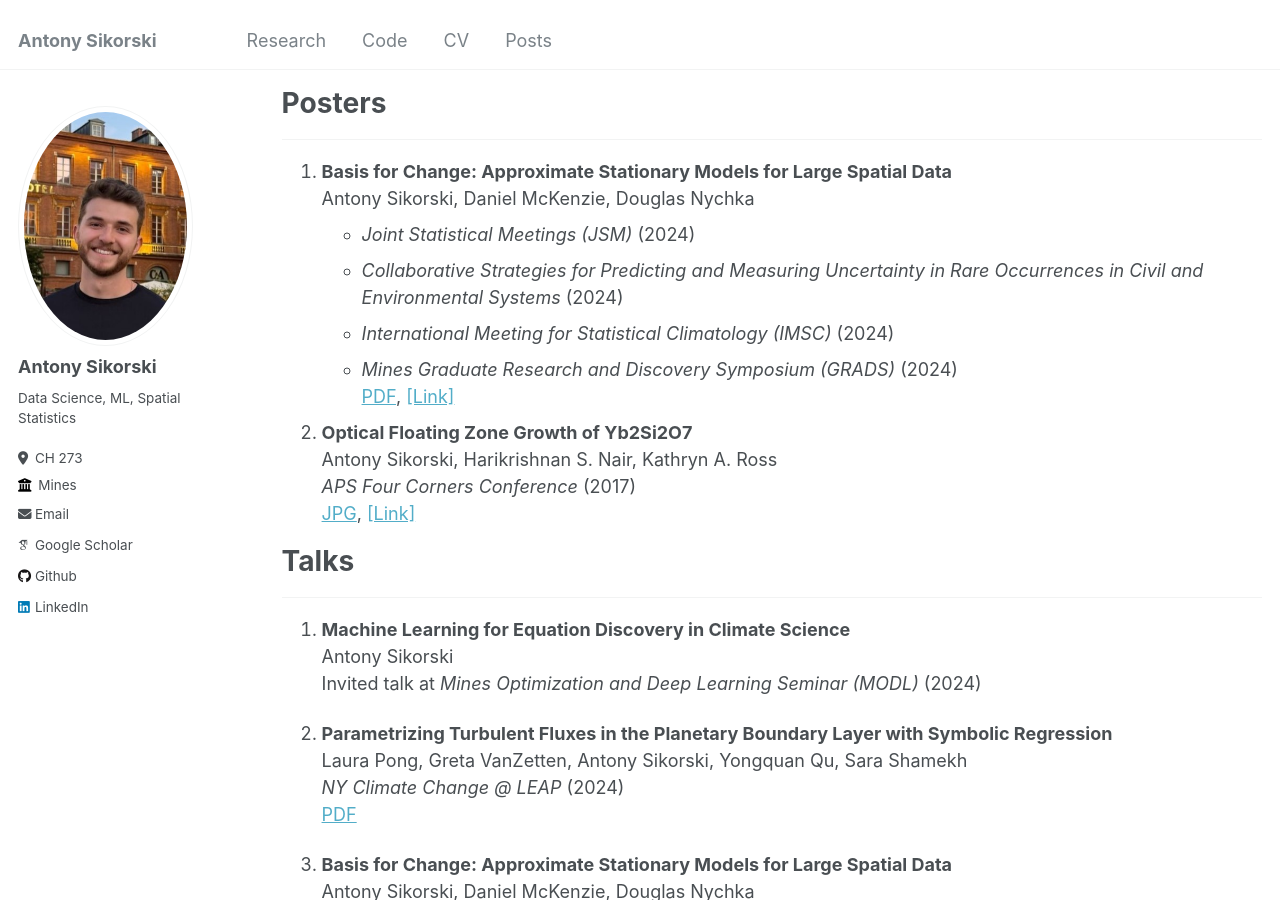
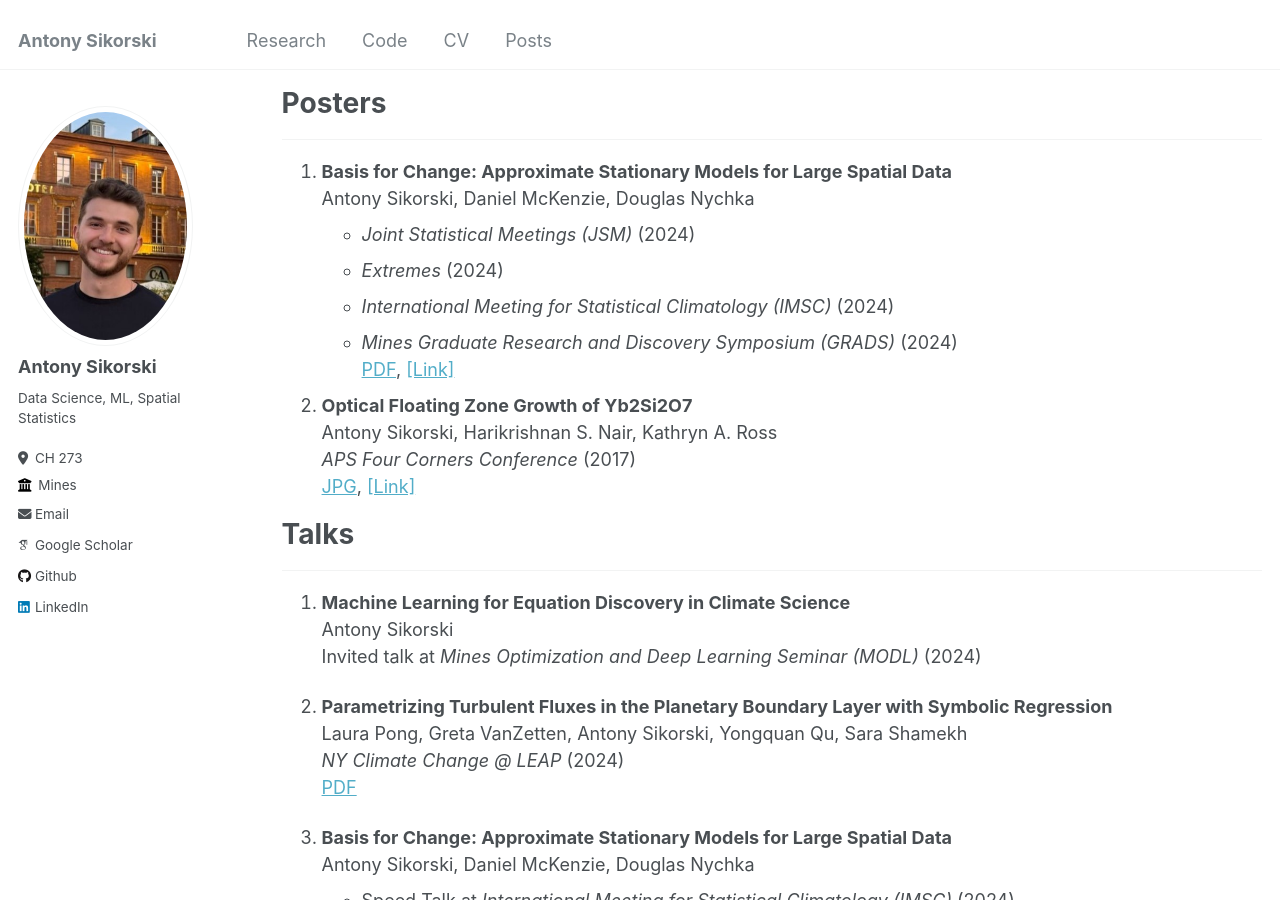
Before and after one commit to antonyxsik/antonyxsik.github.io, a Jekyll site: the page built from _pages/research.md, in a window 1280 px wide and 900 px high, scrolled down 476 px. Built offline with Jekyll 4.4.1, drawn with Linux system fonts in a browser that asks for light colours; some web fonts are replaced.

Commit message:
extremes'

```diff
--- a/_pages/research.md
+++ b/_pages/research.md
@@ -29,7 +29,7 @@ All of my publications can be found on my <a href="https://scholar.google.com/ci
 1. **Basis for Change: Approximate Stationary Models for Large Spatial Data** \\
     Antony Sikorski, Daniel McKenzie, Douglas Nychka \\
     - *Joint Statistical Meetings (JSM)* (2024)
-    - *Collaborative Strategies for Predicting and Measuring Uncertainty in Rare Occurrences in Civil and Environmental Systems* (2024)
+    - *Extremes* (2024)
     - *International Meeting for Statistical Climatology (IMSC)* (2024)
     - *Mines Graduate Research and Discovery Symposium (GRADS)* (2024) \\
     [PDF](https://antonyxsik.github.io/files/basis_poster.pdf), <a href="https://pacificclimate.org/~IMSC/4-Thursday/3-Posters/Sikorski.pdf" target="_blank">[Link]</a>
```
